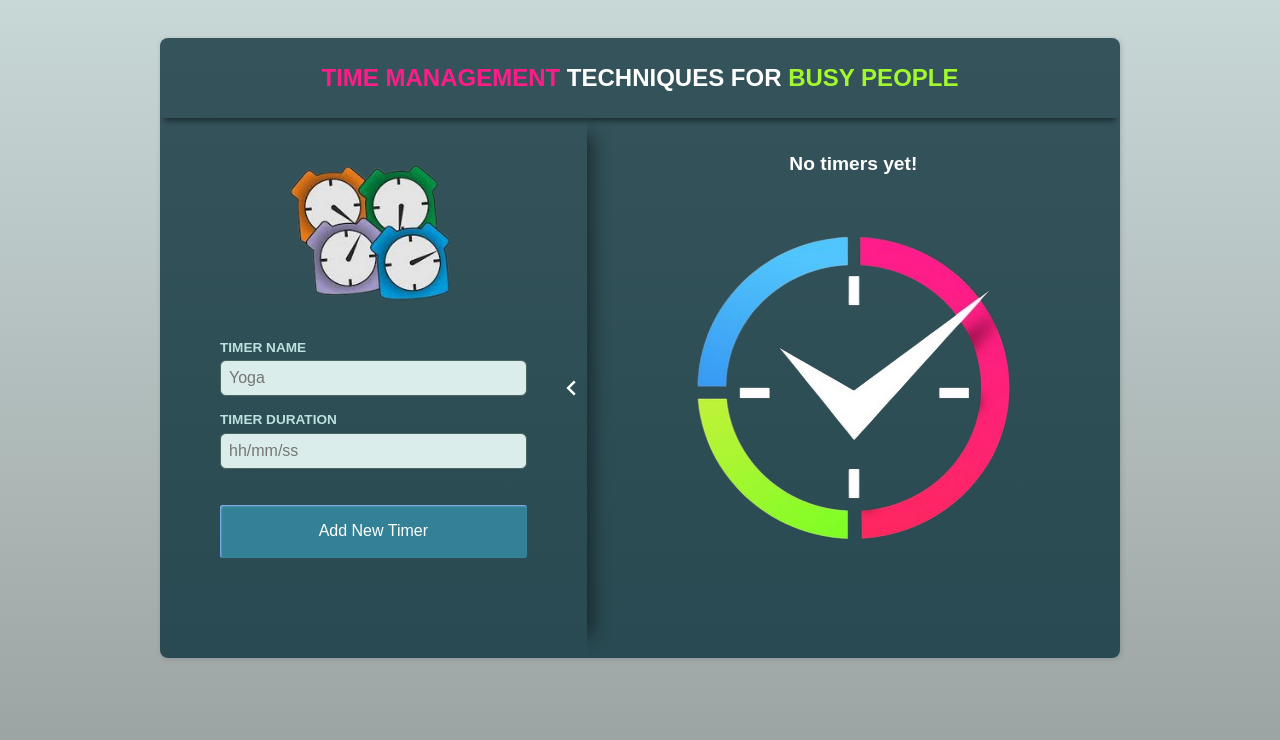
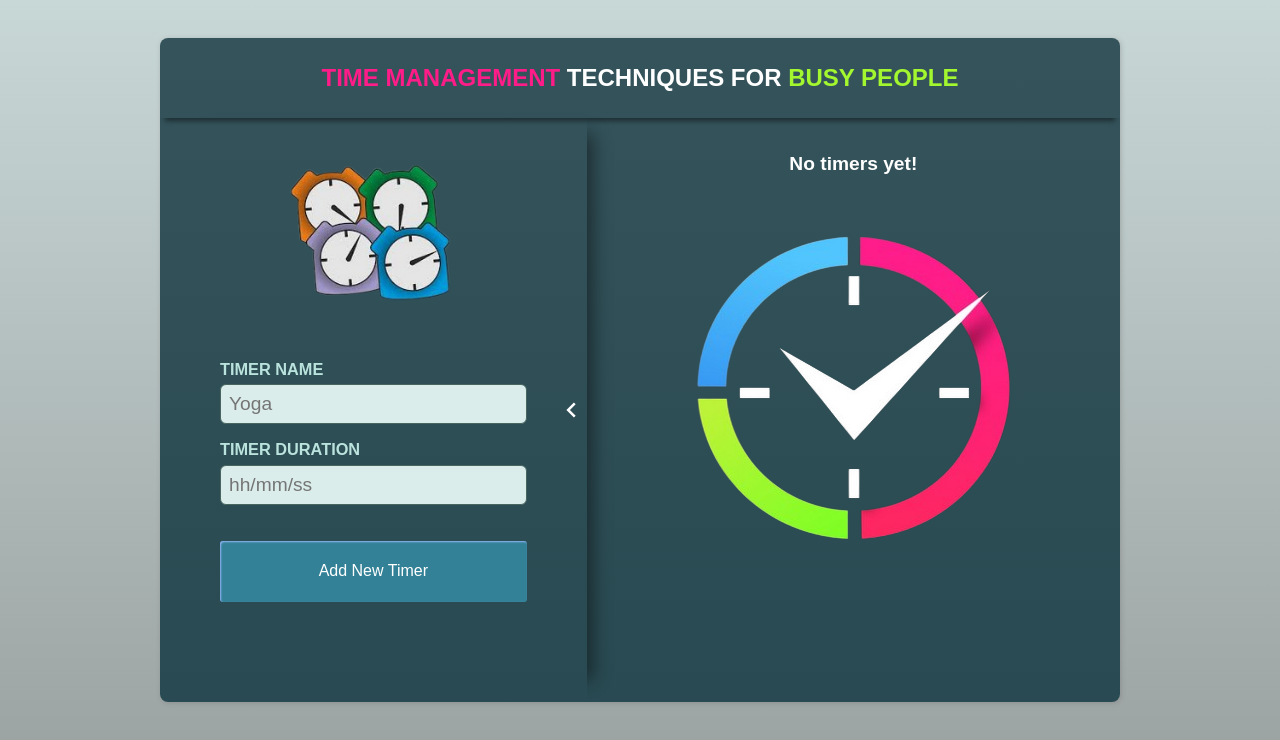
Before and after one commit to Lika-M/timer-hub, a React (Vite) app: page / in a window 1280 px wide. Shown: the top 740 px of the page. Built offline with nearby package versions, Linux system fonts and the light colour scheme; the HTML template or start-up script is replaced by a standard one; a web font is replaced by a local one.

Commit message:
Improved the user experience by using a controlled form with automatic insertion of a separator in the timer duration input field. Displaying errors in red only in the wrong fields.

```diff
--- a/src/components/common/form/Form.tsx
+++ b/src/components/common/form/Form.tsx
@@ -18,7 +18,7 @@ export default function Form({ children, onSave, ...rest }: FormProps) {
     }
 
     return (
-        <form onSubmit={onSubmit} {...rest} className="add-form">
+        <form onSubmit={onSubmit} {...rest}>
             {children}
         </form>
     );
--- a/src/components/common/input/Input.scss
+++ b/src/components/common/input/Input.scss
@@ -1,10 +1,12 @@
 @import '../../../styles/main.scss';
 
-.add-form__input {
+.add-form .add-form__input {
+    font-size: 1.2rem;
+
     label {
         display: block;
-        font-size: 0.85rem;
-        color:$inp-label-color;
+        font-size: $fs-smaller;
+        color: $inp-label-color;
         font-weight: bold;
         text-transform: uppercase;
         margin-bottom: 0.35rem;
@@ -19,7 +21,18 @@
         border: 1px solid $inp-border-color;
         background-color: $inp-bgr-color;
         margin-bottom: 1rem;
-        font-size: 1rem;
-        color: #07302a;
+        color: $inp-border-color;
     }
 }
+
+.add-form.error .add-form__input {
+    input::placeholder {
+        color: $color-card-magenta;
+    }
+}
+
+@media screen and (max-width: 500px) {
+    .add-form .add-form__input {
+        font-size: $fs-small;
+    }
+}
--- a/src/components/newTimer/NewTimer.tsx
+++ b/src/components/newTimer/NewTimer.tsx
@@ -1,4 +1,4 @@
-import { useState } from "react";
+import { useState, ChangeEvent, FocusEvent } from "react";
 import { MdKeyboardArrowRight, MdKeyboardArrowLeft } from "react-icons/md";
 
 import useTimerContext from "../../store/useTimerContext";
@@ -24,8 +24,36 @@ type NewTimerProps = {
 export default function NewTimer({ toggleForm, isCollapsed }: NewTimerProps) {
 
     const { addTimer } = useTimerContext();
-    const initPlaceholder = { name: 'Yoga', duration: 'hh/mm/ss' }
+    const initPlaceholder = { name: 'Yoga', duration: 'hh/mm/ss' };
+    const [enteredInput, setEnteredInput] = useState<Placeholder>({ name: '', duration: '' });
     const [placeholder, setPlaceholder] = useState<Placeholder>(initPlaceholder);
+    const [error, setError] = useState(false);
+
+    function handleChange(ev: ChangeEvent<HTMLInputElement>) {
+        const { name, value } = ev.target;
+        let newValue = value;
+
+        if (name === "duration" && value.length > enteredInput.duration.length) {
+            if (value.length === 2 || value.length === 5) {
+                newValue = value + '/';
+            }
+        }
+
+        setEnteredInput(state => ({
+            ...state,
+            [name]: newValue
+        }));
+    }
+
+    function handleFocus(ev: FocusEvent<HTMLInputElement>) {
+        const { name } = ev.target;
+        setEnteredInput(state => ({
+            ...state,
+            [name]: ''
+        }));
+        setError(false);
+        setPlaceholder(initPlaceholder);
+    }
 
     function handleSubmit(data: unknown) {
         const extractedData = data as ExtractedData;
@@ -35,19 +63,24 @@ export default function NewTimer({ toggleForm, isCollapsed }: NewTimerProps) {
 
         if (canAdd) {
             addTimer({ id: id, name: extractedData.name, duration: extractedData.duration });
+            setEnteredInput({ name: '', duration: '' });
+            setError(false);
         } else {
-
+            setError(true);
             let newName = placeholder.name;
             let newDuration = placeholder.duration;
 
             if (extractedData.name === '') {
                 newName = 'Enter the Name';
+                setEnteredInput({ name: '', duration: enteredInput.duration });
             }
             if (!isValidDurationFormat) {
-                newDuration = 'Invalid format'
+                newDuration = 'Invalid format';
+                setEnteredInput({ name: enteredInput.name, duration: '' });
             }
             if (extractedData.duration === '') {
                 newDuration = 'Enter the Duration';
+                setEnteredInput({ name: enteredInput.name, duration: '' });
             }
 
             setPlaceholder({ name: newName, duration: newDuration });
@@ -62,7 +95,7 @@ export default function NewTimer({ toggleForm, isCollapsed }: NewTimerProps) {
                         ? <MdKeyboardArrowRight />
                         : <MdKeyboardArrowLeft />}
                 </span>
-                <Form onSave={handleSubmit}>
+                <Form onSave={handleSubmit} className={!error ? "add-form" : "add-form error"}>
                     <img src="/assets/multi-timer.png" alt="Multi-timer" />
                     <Input
                         type="text"
@@ -70,6 +103,9 @@ export default function NewTimer({ toggleForm, isCollapsed }: NewTimerProps) {
                         label="Timer Name"
                         placeholder={placeholder.name}
                         onBlur={() => setPlaceholder(initPlaceholder)}
+                        onFocus={handleFocus}
+                        onChange={handleChange}
+                        value={enteredInput.name}
                     />
                     <Input
                         type="text"
@@ -77,6 +113,9 @@ export default function NewTimer({ toggleForm, isCollapsed }: NewTimerProps) {
                         label="Timer Duration"
                         placeholder={placeholder.duration}
                         onBlur={() => setPlaceholder(initPlaceholder)}
+                        onFocus={handleFocus}
+                        onChange={handleChange}
+                        value={enteredInput.duration}
                     />
                     <Button>Add New Timer</Button>
                 </Form>
```
